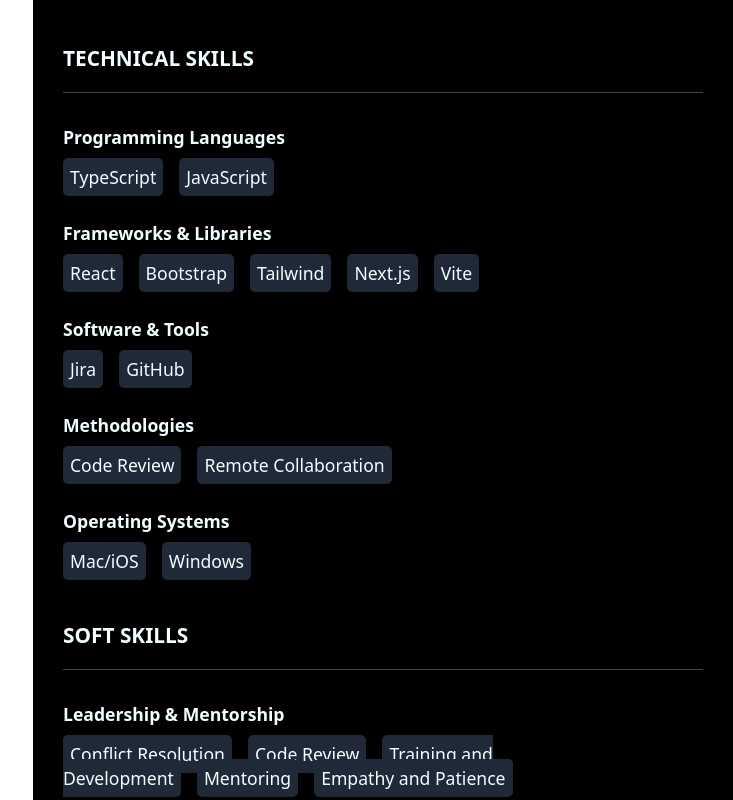
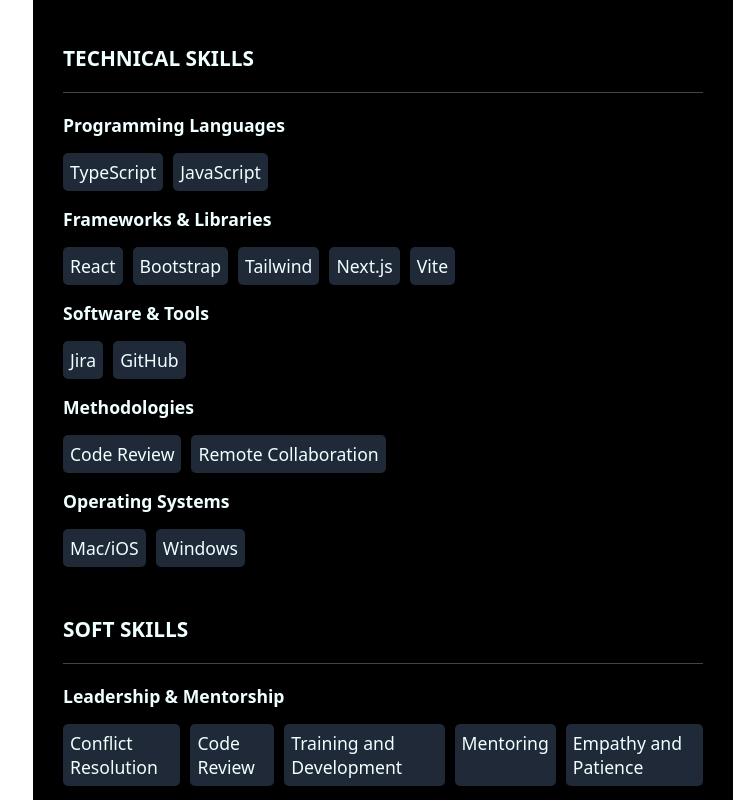
Before and after one commit to spr-tech/portfolio, a React app: page / in a window 1280 px wide. Shown: the part 1680-2480 px from the top of the page, without its empty margins (547-1280 px from the left). Built offline with nearby package versions, Linux system fonts and the light colour scheme; the HTML template or start-up script is replaced by a standard one.

Commit message:
fixed the responsiveness

```diff
--- a/src/App.css
+++ b/src/App.css
@@ -1,5 +1,6 @@
 .app-container {
   display: flex;
+
   width: 100%;
 }
 
--- a/src/components/EducationAndSkills.css
+++ b/src/components/EducationAndSkills.css
@@ -5,18 +5,26 @@
 
 .skills > * span {
   background-color: #1f2937;
-  margin-right: 1rem;
   padding: 7px;
   border-radius: 5px;
+}
+.other-skill-wrapper-outer {
+  margin: 1rem 0;
+}
+.other-skill {
+  display: flex;
+  width: 100%;
+  gap: 10px;
 }
 
 .other-skill h5 {
   margin-top: 2rem;
 }
 
-@media (max-width: 768px) {
-  .other-skill span {
-    display: inline-block;
-    margin-bottom: 1rem;
+@media (max-width: 1000px) {
+  .other-skill {
+    display: flex;
+    flex-wrap: wrap;
+    gap: 0.5rem;
   }
 }
--- a/src/components/EducationAndSkills.jsx
+++ b/src/components/EducationAndSkills.jsx
@@ -75,11 +75,13 @@
         <hr />
 
         {skillsData.map((skill, index) => (
+          <div className="other-skill-wrapper-outer">
+            <h5>{skill.title}</h5>
             <div className="other-skill" key={index}>
-            <h5>{skill.title}</h5>
               {skill.items.map((item, i) => (
                 <span key={i}>{item}</span>
               ))}
+            </div>
           </div>
         ))}
       </section>
@@ -90,11 +92,13 @@
         <hr />
 
         {softSkillsData.map((skill, index) => (
-          <div className="other-skill" key={index}>
+          <div className="other-skill-wrapper-outer" key={index}>
             <h5>{skill.title}</h5>
+            <div className="other-skill">
               {skill.items.map((item, i) => (
                 <span key={i}>{item}</span>
               ))}
+            </div>
           </div>
         ))}
       </section>
--- a/src/components/Info.css
+++ b/src/components/Info.css
@@ -2,7 +2,7 @@
   background-color: #1f2937;
   color: white;
   width: 500px;
-  height: 100vh;
+  min-height: 100vh;
   position: fixed;
   top: 0;
   left: 0;
@@ -77,7 +77,7 @@
 }
 
 /* Tablet and Mobile Styles */
-@media (max-width: 768px) {
+@media (max-width: 1000px) {
   .app-container {
     flex-direction: column;
   }
@@ -85,8 +85,8 @@
   .left-profile {
     position: relative;
     width: 100%;
-    height: auto;
-    padding: 30px 20px;
+    max-height: 70vh;
+    padding: 20px 10px;
     border-right: none;
     border-bottom: 1px solid #333;
   }
@@ -96,8 +96,4 @@
     padding: 20px;
     width: 100%;
   }
-
-  .bio {
-    display: none;
-  }
 }
```
Lines whose indentation alone changed are shown as unchanged.
